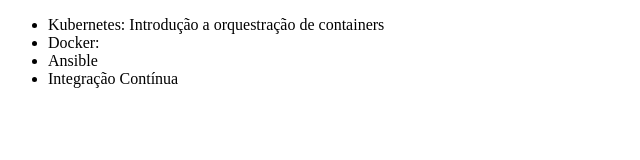
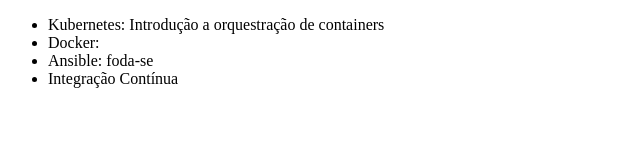
Before and after one commit to VitorTFraga/alura-estudo, a plain HTML site: page index.html in a window 1280 px wide. Shown: the full height of the page, 0-640 px from the left. Drawn offline with Linux system fonts and the light colour scheme.

Commit message:
mudando ansible

```diff
--- a/index.html
+++ b/index.html
@@ -8,7 +8,7 @@
     <ul>
         <li>Kubernetes: Introdução a orquestração de containers</li>
         <li>Docker:</li>
-        <li>Ansible</li>
+        <li>Ansible: foda-se</li>
         <li>Integração Contínua</li>
     </ul>
 </body>
```
